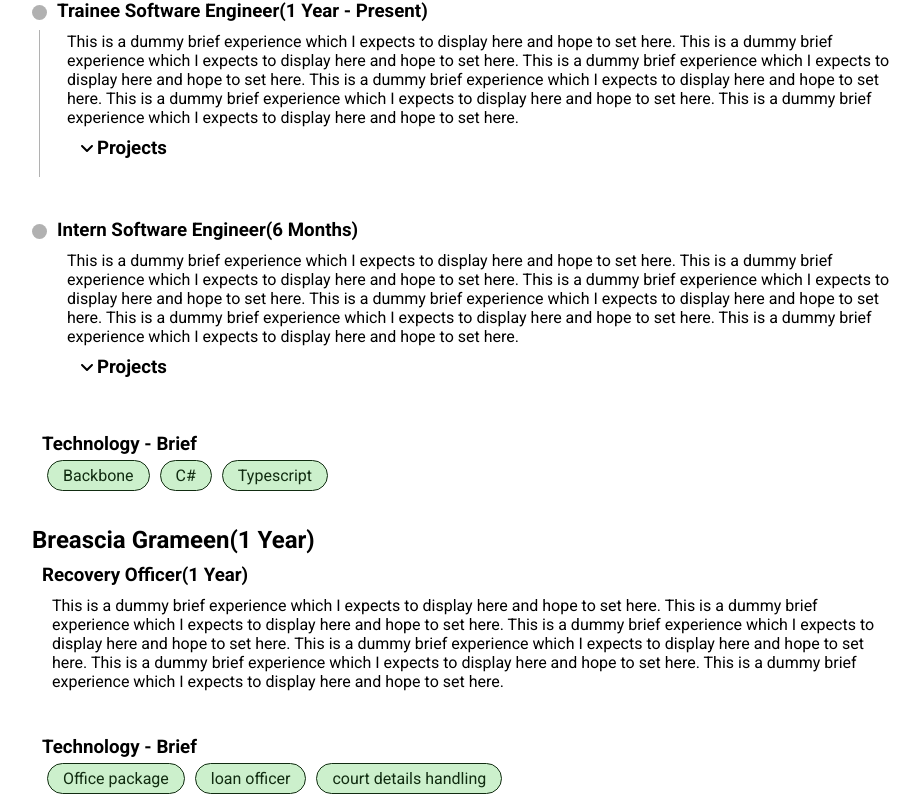
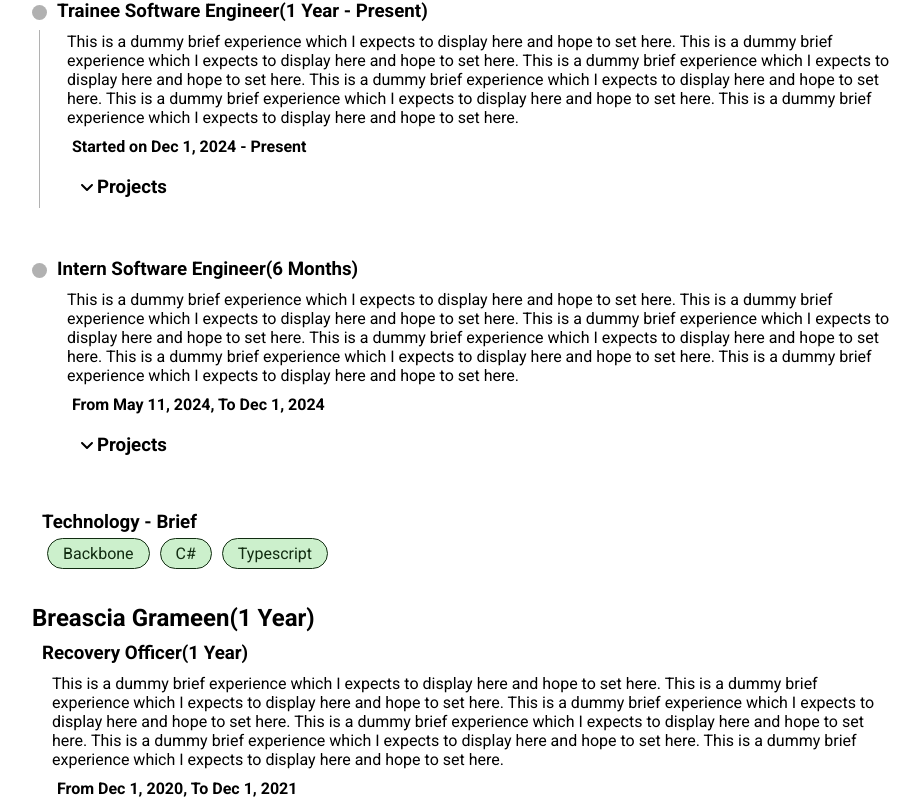
Before and after one commit to demeshFernando/portfolio, a React (Vite) app in the folder portfolio/: page / in a window 1280 px wide. Shown: the part 834-1640 px from the top of the page, without its empty margins (18-938 px from the left). Built offline with nearby package versions, Linux system fonts and the light colour scheme.

Commit message:
Adding date ranges to work experience titles

```diff
--- a/portfolio/src/components/utils/application.config.tsx
+++ b/portfolio/src/components/utils/application.config.tsx
@@ -1,4 +1,6 @@
 export const configs = {
     PortfolioUserName: 'Demesh Fernando',
-    ShortName: 'D'
+    ShortName: 'D',
+    DateFormat: 'MMM d, yyyy', // mentioned in date-fns library accepted format
+    TimeFormat: 'hh:mm a'
 };
--- a/portfolio/src/content/workExperiance/workExperence.module.css
+++ b/portfolio/src/content/workExperiance/workExperence.module.css
@@ -62,6 +62,10 @@
     padding: 10px;
 }
 
+.date-time {
+    padding: 10px 5px;
+}
+
 .projects {
     padding: 10px;
 }
--- a/portfolio/src/content/workExperiance/workExperiance.tsx
+++ b/portfolio/src/content/workExperiance/workExperiance.tsx
@@ -2,11 +2,12 @@ import { useEffect, type ReactNode } from 'react';
 import usePortfolioCollection from '../../components/Hooks/usePortfolioCollection';
 import workExperianceStyles from './workExperence.module.css';
 import { usePortfolioModelWithSilent } from '../../components/Hooks/usePortfolioModel';
-import { differenceInDays, isBefore } from 'date-fns';
+import { differenceInDays, format, isBefore } from 'date-fns';
 
 import HeaderText from '../../components/HeaderText/HeaderText';
 import H3Rotate from '../../components/RotationAnimation/Rotate';
 import Loader from '../../components/Loader/Loader';
+import { configs } from '../../components/utils/application.config';
 
 //#region types
 type WorkExperiancePropsType = {
@@ -306,6 +307,7 @@ async function prepareInitialExperianceView(experiences: Experience){
                     <PositionName experiences={experiences} experience={experience} />
                     <div className={workExperianceStyles['position-details']}>
                         <p>{experience.BriefDescription}</p>
+                        <StartEndTimeView experience={experience} />
                         {experience.IsProjectDetailsAvailable && <BriefProjectView experiences={experiences} experience={experience} />}
                     </div>
                 </div>
@@ -396,6 +398,25 @@ function PositionName(props: {
         modifiedPositionName += '(' + fomulatedPosition + ')';
     }
     return <h3>{modifiedPositionName}</h3>;
+}
+
+function StartEndTimeView(props: { experience: ExperienceViewTypeProps }){
+    const startDate = format(props.experience.StartDate, configs.DateFormat);
+    let endDate = null;
+    let view = 'Started on ';
+
+    if(props.experience.EndDate) {
+        endDate = format(props.experience.EndDate, configs.DateFormat);
+    }
+
+    // if there are no end dates
+    if(!endDate) {
+        view += startDate + ' - Present';
+    } else {
+        view = 'From ' + startDate + ', To ' + endDate;
+    }
+
+    return <h4 className={workExperianceStyles['date-time']}>{view}</h4>;
 }
 
 function BriefProjectView(props: {
```
